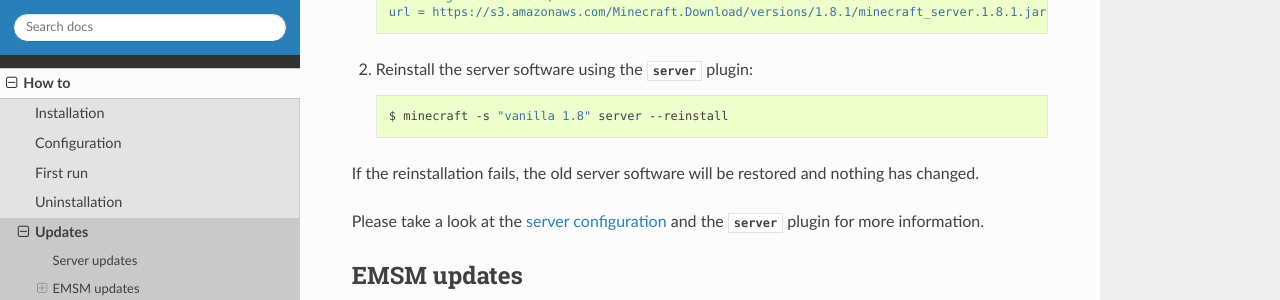
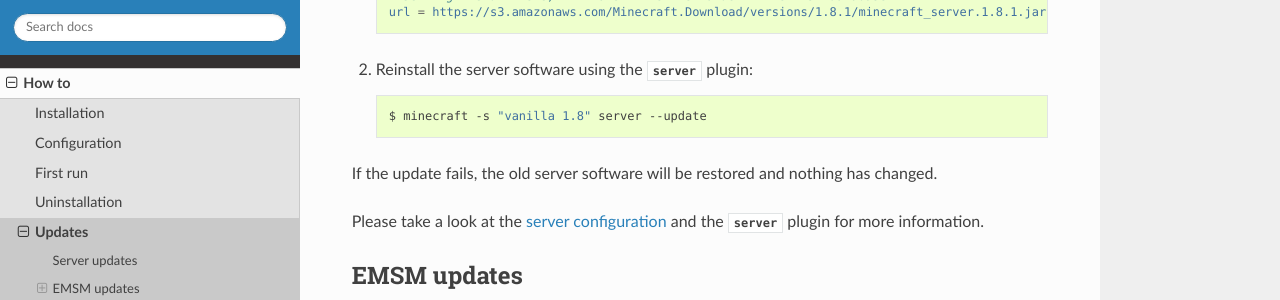
Before and after one commit to benediktschmitt/emsm, a Sphinx documentation site: the page built from docs/source/how_to/updates.rst, in a window 1280 px wide and 900 px high, scrolled down 360 px. Shown: the part 151-451 px from the top of the window. Built offline with Sphinx 7.4.7 and the Read the Docs theme 2.0.0, drawn with Linux system fonts in a browser that asks for light colours.

Commit message:
*fixed* docs (issue #42)

```diff
--- a/docs/source/how_to/updates.rst
+++ b/docs/source/how_to/updates.rst
@@ -26,9 +26,9 @@
 
    .. code-block:: bash
 
-      $ minecraft -s "vanilla 1.8" server --reinstall
+      $ minecraft -s "vanilla 1.8" server --update
 
-If the reinstallation fails, the old server software will be restored and
+If the update fails, the old server software will be restored and
 nothing has changed.
 
 Please take a look at the :ref:`server configuration <configuration>` and the
```
